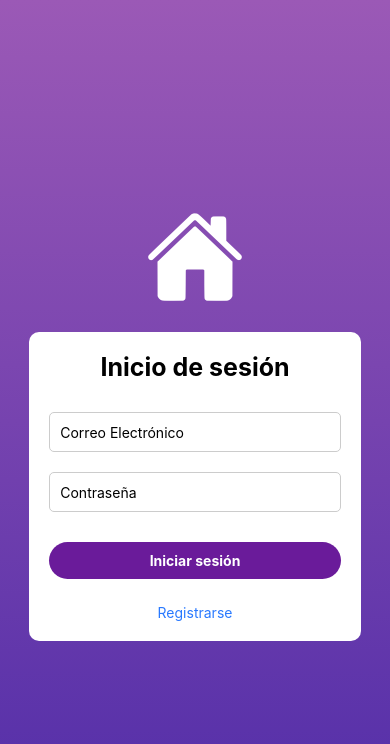
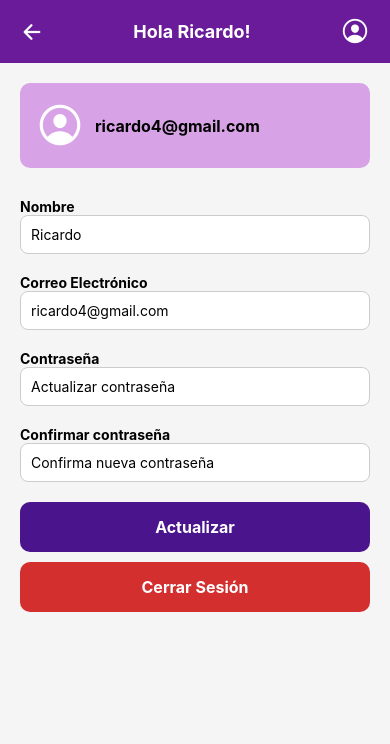
Before and after one commit to TheTanukiMDK/SmartLigth--Integradora-SM54, a React Native app: screen /Perfil in a window 390 px wide. Shown: the top 744 px of the page. Built offline with nearby package versions, Linux system fonts and the light colour scheme.

Commit message:
Maquetado Finalizado

```diff
--- a/App.js
+++ b/App.js
@@ -7,6 +7,8 @@ import AreasScreen from "./views/AreasScreen";
 import DispositivosScreen from "./views/DispositivosScreen";
 import VincularScreen from "./views/VincularScreen";
 import ControlScreen from "./views/ControlScreen";
+import EstablecerHoraScreen from "./views/EstablecerHoraScreen";
+import PerfilUsuarioScreen from "./views/PerfilUsuarioScreen";
 
 const Stack = createStackNavigator();
 
@@ -20,6 +22,8 @@ export default function App() {
         <Stack.Screen name="Dispositivos" component={DispositivosScreen} />
         <Stack.Screen name="Vincular" component={VincularScreen} />
         <Stack.Screen name="Control" component={ControlScreen} />
+        <Stack.Screen name="EstablecerHora" component={EstablecerHoraScreen} />
+        <Stack.Screen name="Perfil" component={PerfilUsuarioScreen} />
       </Stack.Navigator>
     </NavigationContainer>
   );
--- a/components/Header.js
+++ b/components/Header.js
@@ -1,24 +1,29 @@
 import React from "react";
-import { View, Text, TouchableOpacity, StyleSheet } from "react-native";
+import { View, Text, TouchableOpacity, StyleSheet, StatusBar } from "react-native";
 import { Ionicons } from "@expo/vector-icons"; // Asegúrate de tener @expo/vector-icons instalado
+import { useNavigation } from "@react-navigation/native";
 
 const Header = ({ title, onBackPress }) => {
+  const navigation = useNavigation();
+
   return (
     <View style={styles.header}>
-      {/* Botón de retroceso */}
-      <TouchableOpacity onPress={onBackPress} style={styles.backButton}>
+      {/* Botón de regreso */}
+      <TouchableOpacity onPress={onBackPress} style={styles.iconButton}>
         <Ionicons name="arrow-back" size={24} color="white" />
       </TouchableOpacity>
 
       {/* Título */}
       <Text style={styles.title}>{title}</Text>
 
-      {/* Espacio para equilibrar diseño */}
-       <Ionicons name="person-circle-outline" size={40} color="white" />
-      <View style={styles.spacer} />
+      {/* Icono de usuario */}
+      <TouchableOpacity onPress={() => navigation.navigate("Perfil")} style={styles.iconButton}>
+        <Ionicons name="person-circle-outline" size={30} color="white" />
+      </TouchableOpacity>
     </View>
   );
 };
+
 
 const styles = StyleSheet.create({
   header: {
--- a/views/AreasScreen.js
+++ b/views/AreasScreen.js
@@ -18,7 +18,9 @@ const AreasScreen = ({navigation}) => {
     <SafeAreaView style={styles.safeContainer}>
       <View style={styles.header}>
         <Text style={styles.greeting}>Hola Ricardo!</Text>
+        <TouchableOpacity onPress={() => navigation.navigate("Perfil")}>
         <Ionicons name="person-circle-outline" size={40} color="white" />
+        </TouchableOpacity>
       </View>
       <ImageBackground
         source={{ uri: "https://laopinion.com/wp-content/uploads/sites/3/2020/08/pexels-vecislavas-popa-1743231.jpg?resize=1316,740&quality=80" }}
--- a/views/ControlScreen.js
+++ b/views/ControlScreen.js
@@ -19,7 +19,6 @@ const ControlScreen = ({ route, navigation }) => {
 
       {/* Título */}
       <Text style={styles.title}>{nombre}</Text>
-
       {/* Botón de encendido/apagado */}
       <TouchableOpacity onPress={toggleEstado} style={styles.powerButton}>
         <Ionicons name="power" size={300} color="black" />
@@ -31,7 +30,7 @@ const ControlScreen = ({ route, navigation }) => {
       </Text>
 
       {/* Botón para establecer hora */}
-      <TouchableOpacity style={styles.horaButton}>
+      <TouchableOpacity style={styles.horaButton}  onPress={() => navigation.navigate("EstablecerHora")}>
         <Text style={styles.horaText}>Establecer Hora</Text>
       </TouchableOpacity>
     </SafeAreaView>
--- /dev/null
+++ b/views/EstablecerHoraScreen.js
@@ -0,0 +1,90 @@
+import React, { useState } from "react";
+import { View, Text, TextInput, TouchableOpacity, StyleSheet } from "react-native";
+import { SafeAreaView } from "react-native-safe-area-context";
+import Header from "../components/Header";
+
+const EstablecerHoraScreen = ({ navigation }) => {
+  const [horaEncendido, setHoraEncendido] = useState("00:00:00");
+  const [horaApagado, setHoraApagado] = useState("00:00:00");
+
+  return (
+    <SafeAreaView style={styles.container}>
+      {/* Header */}
+      <Header title="Hola Ricardo!" onBackPress={() => navigation.goBack()} />
+
+      {/* Título */}
+      <Text style={styles.title}>Establecer hora</Text>
+
+      {/* Campos de hora */}
+      <View style={styles.inputContainer}>
+        <Text style={styles.label}>Encendido</Text>
+        <TextInput
+          style={styles.input}
+          value={horaEncendido}
+          onChangeText={setHoraEncendido}
+          keyboardType="numeric"
+        />
+      </View>
+
+      <View style={styles.inputContainer}>
+        <Text style={styles.label}>Apagado</Text>
+        <TextInput
+          style={styles.input}
+          value={horaApagado}
+          onChangeText={setHoraApagado}
+          keyboardType="numeric"
+        />
+      </View>
+
+      {/* Botón Aplicar */}
+      <TouchableOpacity style={styles.button} onPress={() => navigation.goBack()}>
+        <Text style={styles.buttonText}>Aplicar</Text>
+      </TouchableOpacity>
+    </SafeAreaView>
+  );
+};
+
+const styles = StyleSheet.create({
+  container: {
+    flex: 1,
+    backgroundColor: "#F5F5F5",
+    alignItems: "center"
+  },
+  title: {
+    fontSize: 20,
+    fontWeight: "bold",
+    textAlign: "center",
+    marginVertical: 15
+  },
+  inputContainer: {
+    marginBottom: 20,
+    width: "80%"
+  },
+  label: {
+    fontSize: 16,
+    fontWeight: "bold",
+    marginBottom: 5
+  },
+  input: {
+    backgroundColor: "#fff",
+    padding: 10,
+    borderRadius: 8,
+    borderWidth: 1,
+    borderColor: "#ccc"
+  },
+  button: {
+    backgroundColor: "#9C27B0",
+    padding: 15,
+    borderRadius: 10,
+    alignItems: "center",
+    marginTop: 20,
+    width: "40%"
+  },
+  buttonText: {
+    color: "white",
+    fontSize: 16,
+    fontWeight: "bold"
+  },
+});
+
+export default EstablecerHoraScreen;
--- /dev/null
+++ b/views/PerfilUsuarioScreen.js
@@ -0,0 +1,95 @@
+import React, { useState } from "react";
+import { View, Text, TextInput, TouchableOpacity, StyleSheet } from "react-native";
+import { SafeAreaView } from "react-native-safe-area-context";
+import Header from "../components/Header";
+import { Ionicons } from "@expo/vector-icons";
+
+const PerfilUsuarioScreen = ({ navigation }) => {
+    const [nombre, setNombre] = useState("Ricardo");
+    const [correo, setCorreo] = useState("ricardo4@gmail.com");
+    const [password, setPassword] = useState("");
+    const [confirmPassword, setConfirmPassword] = useState("");
+
+    return (
+        <SafeAreaView style={styles.container}>
+            {/* Header */}
+            <Header title="Hola Ricardo!" onBackPress={() => navigation.goBack()} />
+
+            <View style={styles.content}>
+                {/* Tarjeta de usuario */}
+                <View style={styles.profileCard}>
+                    <Ionicons name="person-circle-outline" size={50} color="white" />
+                    <Text style={styles.email}>{correo}</Text>
+                </View>
+
+                {/* Formulario de perfil */}
+                <Text style={styles.label}>Nombre</Text>
+                <TextInput style={styles.input} value={nombre} onChangeText={setNombre} />
+
+                <Text style={styles.label}>Correo Electrónico</Text>
+                <TextInput style={styles.input} value={correo} onChangeText={setCorreo} keyboardType="email-address" />
+
+                <Text style={styles.label}>Contraseña</Text>
+                <TextInput
+                    style={styles.input}
+                    placeholder="Actualizar contraseña"
+                    value={password}
+                    onChangeText={setPassword}
+                    secureTextEntry
+                />
+
+                <Text style={styles.label}>Confirmar contraseña</Text>
+                <TextInput
+                    style={styles.input}
+                    placeholder="Confirma nueva contraseña"
+                    value={confirmPassword}
+                    onChangeText={setConfirmPassword}
+                    secureTextEntry
+                />
+
+                {/* Botones */}
+                <TouchableOpacity style={styles.updateButton}>
+                    <Text style={styles.buttonText}>Actualizar</Text>
+                </TouchableOpacity>
+
+                <TouchableOpacity style={styles.logoutButton} onPress={() => navigation.navigate("Login")}>
+                    <Text style={styles.buttonText}>Cerrar Sesión</Text>
+                </TouchableOpacity>
+            </View>
+        </SafeAreaView>
+    );
+};
+
+const styles = StyleSheet.create({
+    container: { flex: 1, backgroundColor: "#F5F5F5" },
+    content: {
+        flex: 1,
+        alignItems: "center",
+        paddingHorizontal: 20,
+    },
+    profileCard: {
+        backgroundColor: "#D8A3E6",
+        flexDirection: "row",
+        alignItems: "center",
+        padding: 15,
+        borderRadius: 10,
+        marginVertical: 20,
+        width: "100%",
+    },
+    email: { color: "#000", fontSize: 16, fontWeight: "bold", marginLeft: 10 },
+    label: { fontSize: 14, fontWeight: "bold", marginTop: 10, alignSelf: "flex-start" },
+    input: {
+        backgroundColor: "#fff",
+        padding: 10,
+        borderRadius: 8,
+        borderWidth: 1,
+        borderColor: "#ccc",
+        marginBottom: 10,
+        width: "100%",
+    },
+    updateButton: { backgroundColor: "#4A148C", padding: 15, borderRadius: 10, alignItems: "center", marginTop: 10, width: "100%" },
+    logoutButton: { backgroundColor: "#D32F2F", padding: 15, borderRadius: 10, alignItems: "center", marginTop: 10, width: "100%" },
+    buttonText: { color: "white", fontSize: 16, fontWeight: "bold" },
+});
+
+export default PerfilUsuarioScreen;
```
